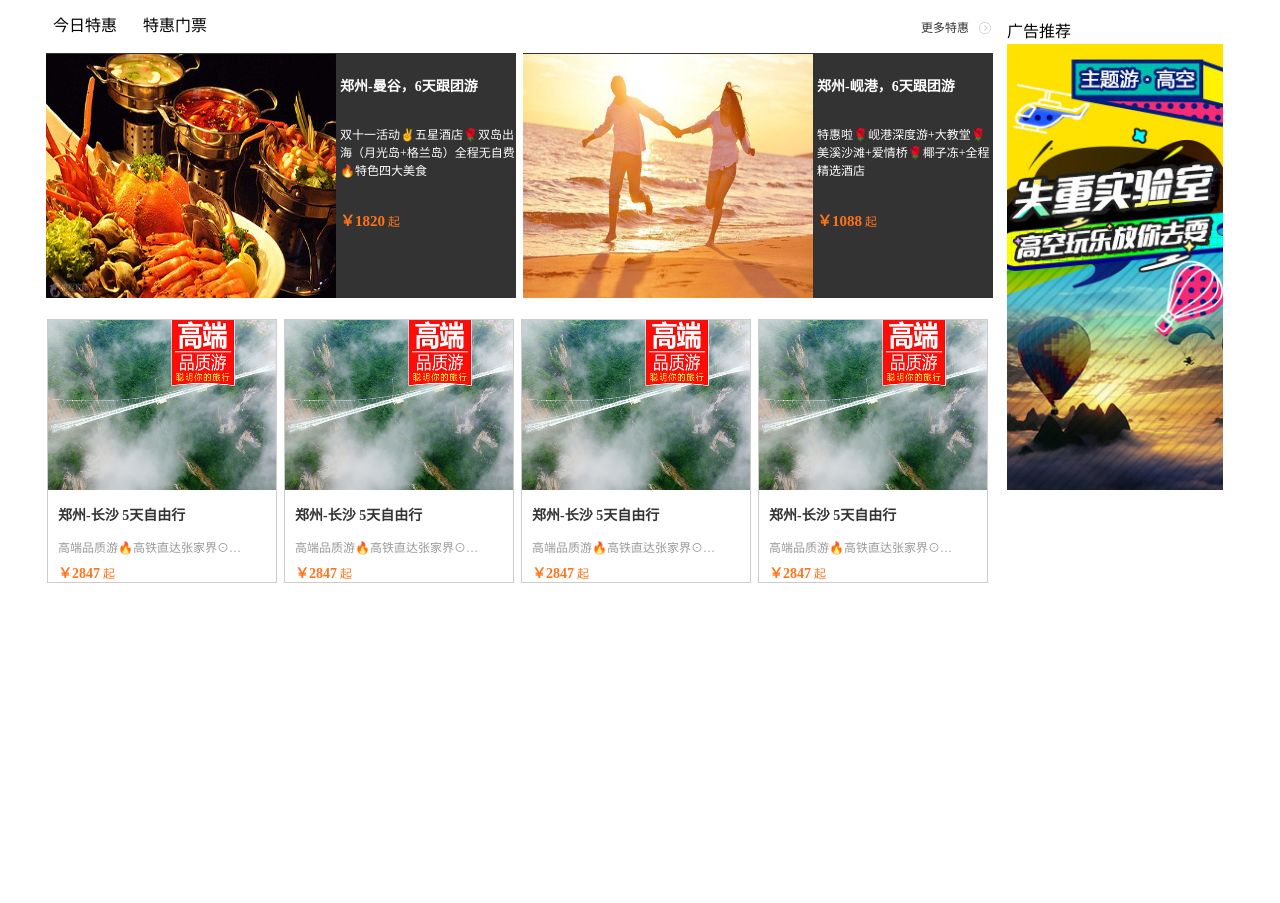
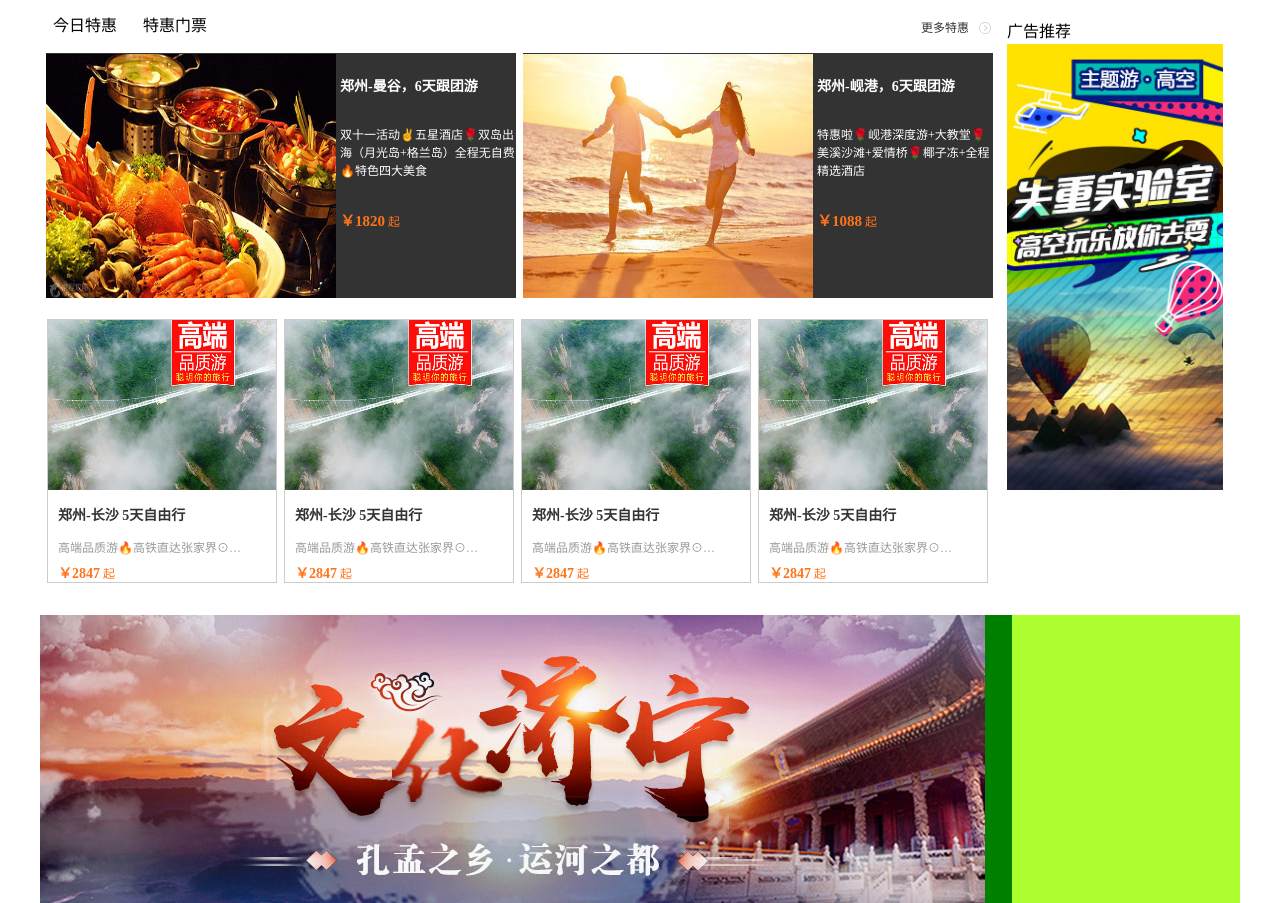
Before and after one commit to xiannvxuan/Websites, a website: page index.html in a window 1280 px wide. Shown: the part 503-1406 px from the top of the page. Before the commit the page ends 1118 px from the top, so only its background shows below. Drawn offline with nearby package versions, Linux system fonts and the light colour scheme; files that its build step writes are made by us from their sources.

Commit message:
轮播图横不过去

```diff
--- a/index.html
+++ b/index.html
@@ -753,9 +753,32 @@
                 </div>
             </div>
         </div>
+        <div class="box2">
+            <div class="slideBox ">
+                <ul class="imgList">
+                    <li><img src="img/lunbo1.jpg"></li>
+                    <li><img src="img/lunbo2.jpg"></li>
+                    <li><img src="img/lunbo3.jpg"></li>
+                    <li><img src="img/lunbo4.jpg"></li>
+                    <li><img src="img/lunbo5.jpg"></li>
+                    <li><img src="img/lunbo1.jpg"></li>
+                </ul>
 
-        <div class="holiday "></div>
-        <div class="slide "></div>
+
+                <ul class="numList">
+                    <li class="hover"></li>
+                    <li></li>
+                    <li></li>
+                    <li></li>
+                    <li></li>
+                </ul>
+            </div>
+
+            <div class="text">
+
+            </div>
+        </div>
+
         <div class="tickets "></div>
         <div class="strategy "></div>
         <div class="camelbook "></div>
--- a/sass/index1.scss
+++ b/sass/index1.scss
@@ -30,7 +30,6 @@ header {
         input {
             margin-#{$t}: 11px;
             margin-#{$l}: 12px;
-            float: left;
             display: inline-block;
             width: 484px;
             height: 20px;
@@ -852,4 +851,31 @@ main {
             }
         }
     }
+    .box2 {
+        width: 1200px;
+        height: 288px;
+        background: green;
+        .slideBox {
+            width: 945px;
+            height: 288px;
+            float: left;
+            background: hotpink;
+            overflow: hidden;
+            .imgList {
+                height: 288px;
+                li {
+                    float: left;
+                }
+            }
+            img {
+                border: 0;
+            }
+        }
+        .text {
+            width: 228px;
+            height: 288px;
+            background: greenyellow;
+            float: right;
+        }
+    }
 }
```
Also changed, not shown: dist/css/index.css, dist/css/index1.css, dist/img/lunbo1.jpg (added), dist/img/lunbo2.jpg (added), dist/img/lunbo3.jpg (added), dist/img/lunbo4.jpg (added), dist/img/lunbo5.jpg (added), dist/index.html, img/lunbo1.jpg (added), img/lunbo2.jpg (added), img/lunbo3.jpg (added), img/lunbo4.jpg (added), img/lunbo5.jpg (added).
